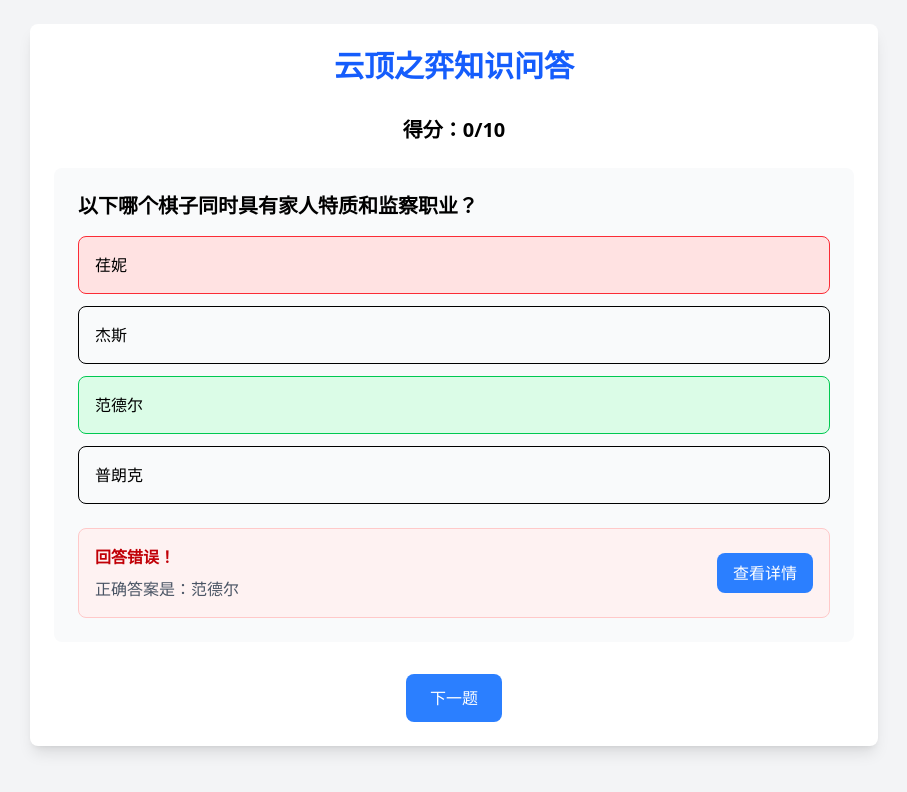
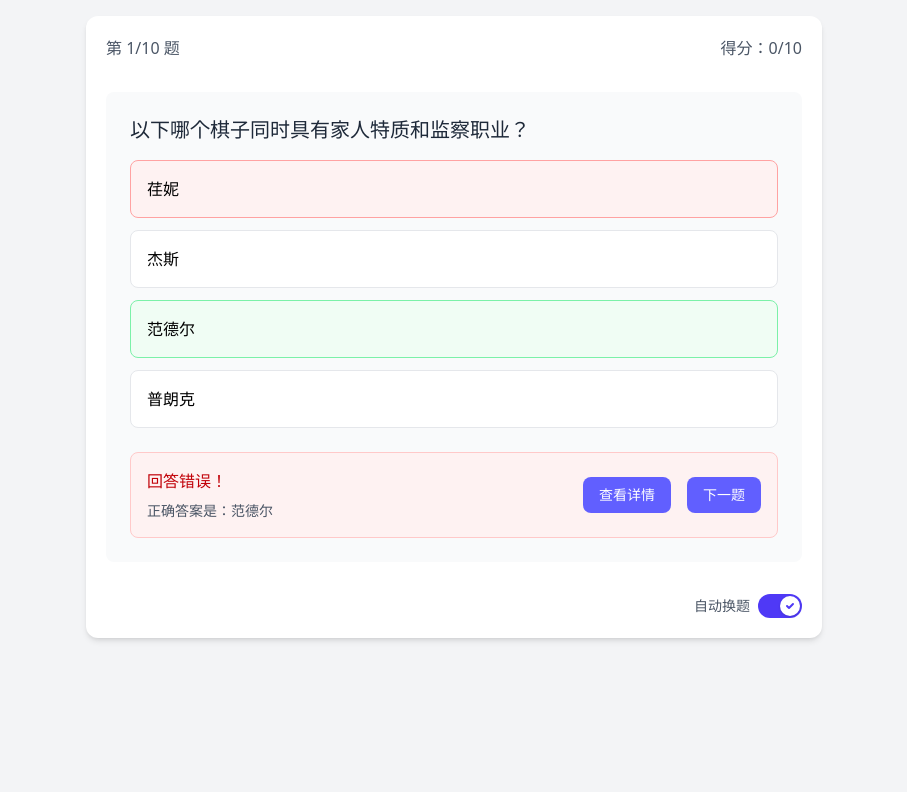
Before and after one commit to hanxuanyu/TFTTFTQuiz, a Vue app: page / in a window 1280 px wide. Both pictures are taken after a click on the button "荏妮". Shown: the top 792 px of the page, without its empty margins (186-1093 px from the left). Built offline with nearby package versions, Linux system fonts and the light colour scheme.

Commit message:
界面优化

```diff
--- a/package.json
+++ b/package.json
@@ -9,6 +9,7 @@
     "preview": "vite preview"
   },
   "dependencies": {
+    "@headlessui/vue": "^1.7.23",
     "@tailwindcss/vite": "^4.0.14",
     "vue": "^3.5.13"
   },
--- /dev/null
+++ b/src/components/Switch.vue
@@ -0,0 +1,49 @@
+<template>
+  <button
+    type="button"
+    class="relative inline-flex h-6 w-11 flex-shrink-0 cursor-pointer rounded-full border-2 border-transparent transition-colors duration-200 ease-in-out focus:outline-none"
+    :class="modelValue ? 'bg-indigo-600' : 'bg-gray-200'"
+    @click="$emit('update:modelValue', !modelValue)"
+  >
+    <span
+      class="pointer-events-none relative inline-block h-5 w-5 transform rounded-full bg-white shadow ring-0 transition duration-200 ease-in-out"
+      :class="modelValue ? 'translate-x-5' : 'translate-x-0'"
+    >
+      <span
+        class="absolute inset-0 flex h-full w-full items-center justify-center transition-opacity duration-200 ease-in-out"
+        :class="modelValue ? 'opacity-0 duration-100 ease-out' : 'opacity-100 duration-200 ease-in'"
+      >
+        <svg class="h-3 w-3 text-gray-400" fill="none" viewBox="0 0 12 12">
+          <path
+            d="M4 8l2-2m0 0l2-2M6 6L4 4m2 2l2 2"
+            stroke="currentColor"
+            stroke-width="2"
+            stroke-linecap="round"
+            stroke-linejoin="round"
+          />
+        </svg>
+      </span>
+      <span
+        class="absolute inset-0 flex h-full w-full items-center justify-center transition-opacity duration-200 ease-in-out"
+        :class="modelValue ? 'opacity-100 duration-200 ease-in' : 'opacity-0 duration-100 ease-out'"
+      >
+        <svg class="h-3 w-3 text-indigo-600" fill="currentColor" viewBox="0 0 12 12">
+          <path
+            d="M3.707 5.293a1 1 0 00-1.414 1.414l1.414-1.414zM5 8l-.707.707a1 1 0 001.414 0L5 8zm4.707-3.293a1 1 0 00-1.414-1.414l1.414 1.414zm-7.414 2l2 2 1.414-1.414-2-2-1.414 1.414zm3.414 2l4-4-1.414-1.414-4 4 1.414 1.414z"
+          />
+        </svg>
+      </span>
+    </span>
+  </button>
+</template>
+
+<script setup>
+defineProps({
+  modelValue: {
+    type: Boolean,
+    required: true
+  }
+})
+
+defineEmits(['update:modelValue'])
+</script>
--- a/src/components/TFTQuiz.vue
+++ b/src/components/TFTQuiz.vue
@@ -1,17 +1,23 @@
 <template>
-  <div class="max-w-4xl mx-auto p-6">
-    <div class="bg-white rounded-lg shadow-lg p-6">
-      <h1 class="text-3xl font-bold text-center text-blue-600 mb-8">云顶之弈知识问答</h1>
+  <div class="max-w-3xl mx-auto p-4">
+    <div class="bg-white rounded-xl shadow-md p-5">
+      <!-- 顶部信息栏 -->
+      <div class="flex justify-between items-center mb-8">
+        <!-- 进度显示 -->
+        <div class="text-gray-600">
+          <span class="font-medium">第 {{ currentQuestionIndex + 1 }}/{{ totalQuestions }} 题</span>
+        </div>
 
         <!-- 得分显示 -->
-      <div class="text-center mb-6">
-        <span class="text-xl font-semibold">得分：{{ score }}/{{ totalQuestions }}</span>
+        <div class="text-gray-600">
+          <span class="font-medium">得分：{{ score }}/{{ totalQuestions }}</span>
+        </div>
       </div>
 
       <!-- 问题卡片 -->
       <div v-if="currentQuestion" class="mb-8">
         <div class="bg-gray-50 rounded-lg p-6">
-          <h2 class="text-xl font-semibold mb-4">{{ currentQuestion.question }}</h2>
+          <h2 class="text-xl font-medium mb-4 text-gray-800">{{ currentQuestion.question }}</h2>
 
           <!-- 选项列表 -->
           <div class="space-y-3">
@@ -19,12 +25,13 @@
               v-for="(option, index) in currentQuestion.options"
               :key="index"
               @click="checkAnswer(option)"
-              class="w-full p-4 text-left rounded-lg border transition-colors"
+              class="w-full p-4 text-left rounded-lg border transition-all duration-200"
               :class="{
-                'bg-blue-100 border-blue-500': selectedAnswer === option,
-                'hover:bg-gray-100': !selectedAnswer,
-                'bg-green-100 border-green-500': showResult && ((currentQuestion.type === 'chess' && option.value === currentQuestion.correctAnswer) || (currentQuestion.type === 'trait' && option.text === currentQuestion.correctAnswer.text)),
-                'bg-red-100 border-red-500': showResult && ((currentQuestion.type === 'chess' && option.value === selectedAnswer.value && option.value !== currentQuestion.correctAnswer) || (currentQuestion.type === 'trait' && option.text === selectedAnswer.text && option.text !== currentQuestion.correctAnswer.text))
+                'bg-indigo-50 border-indigo-300': selectedAnswer === option && !showResult,
+                'hover:bg-gray-50 border-gray-200 bg-white': !selectedAnswer && !showResult,
+                'bg-green-50 border-green-300': showResult && ((currentQuestion.type === 'chess' && option.value === currentQuestion.correctAnswer) || (currentQuestion.type === 'trait' && option.text === currentQuestion.correctAnswer.text)),
+                'bg-red-50 border-red-300': showResult && ((currentQuestion.type === 'chess' && option.value === selectedAnswer.value && option.value !== currentQuestion.correctAnswer) || (currentQuestion.type === 'trait' && option.text === selectedAnswer.text && option.text !== currentQuestion.correctAnswer.text)),
+                'bg-white border-gray-200': showResult && option !== selectedAnswer && ((currentQuestion.type === 'chess' && option.value !== currentQuestion.correctAnswer) || (currentQuestion.type === 'trait' && option.text !== currentQuestion.correctAnswer.text))
               }"
             >
               {{ option.text }}
@@ -35,32 +42,37 @@
           <div v-if="showResult" class="mt-6 p-4 rounded-lg" :class="isCorrect ? 'bg-green-50 border border-green-200' : 'bg-red-50 border border-red-200'">
             <div class="flex items-center justify-between">
               <div>
-                <p class="font-semibold" :class="isCorrect ? 'text-green-700' : 'text-red-700'">
+                <p class="font-medium" :class="isCorrect ? 'text-green-700' : 'text-red-700'">
                   {{ isCorrect ? '回答正确！' : '回答错误！' }}
                 </p>
-                <p class="mt-2 text-gray-600">
+                <p class="mt-2 text-sm text-gray-600">
                   {{ currentQuestion.type === 'chess' ? '正确答案是：' + currentQuestion.correctAnswer : '正确答案是：' + currentQuestion.correctAnswer.text }}
                 </p>
               </div>
+              <div class="flex items-center space-x-4">
                 <button
                   @click="showDetail"
-                class="px-4 py-2 bg-blue-500 text-white rounded-lg hover:bg-blue-600 transition-colors"
+                  class="px-4 py-2 bg-indigo-500 text-white text-sm rounded-lg hover:bg-indigo-600 transition-colors"
                 >
                   查看详情
+                </button>
+                <button
+                  v-if="!autoSkip || !isCorrect"
+                  @click="nextQuestion"
+                  class="px-4 py-2 bg-indigo-500 text-white text-sm rounded-lg hover:bg-indigo-600 transition-colors"
+                >
+                  下一题
                 </button>
               </div>
             </div>
           </div>
         </div>
+      </div>
 
-      <!-- 下一题按钮 -->
-      <div v-if="showResult" class="text-center">
-        <button
-          @click="nextQuestion"
-          class="px-6 py-3 bg-blue-500 text-white rounded-lg hover:bg-blue-600 transition-colors"
-        >
-          下一题
-        </button>
+      <!-- 自动换题开关 -->
+      <div class="flex items-center justify-end">
+        <span class="text-sm text-gray-600 mr-2">自动换题</span>
+        <Switch v-model="autoSkip" />
       </div>
 
       <!-- 详细信息模态框 -->
@@ -95,6 +107,7 @@ import jobData from '../assets/data/tft13/job.json'
 import ChessDetailModal from './ChessDetailModal.vue'
 import TraitDetailModal from './TraitDetailModal.vue'
 import QuizCompleteModal from './QuizCompleteModal.vue'
+import Switch from './Switch.vue'
 
 const score = ref(0)
 const totalQuestions = ref(10)
@@ -108,6 +121,7 @@ const showDetailModal = ref(false)
 const currentChessDetail = ref(null)
 const showTraitModal = ref(false)
 const currentTraitDetail = ref(null)
+const autoSkip = ref(true) // 默认开启自动跳过
 
 // 添加计算属性判断答案是否正确
 const isCorrect = computed(() => {
@@ -277,11 +291,23 @@ const checkAnswer = (answer) => {
   if (currentQuestion.value.type === 'chess') {
     if (answer.value === currentQuestion.value.correctAnswer) {
       score.value++
+      // 根据自动跳过设置决定是否自动进入下一题
+      if (autoSkip.value) {
+        setTimeout(() => {
+          nextQuestion()
+        }, 1000)
+      }
     }
     currentChessDetail.value = chessData.data.find(chess => chess.displayName === currentQuestion.value.correctAnswer)
   } else {
     if (answer.text === currentQuestion.value.correctAnswer.text) {
       score.value++
+      // 根据自动跳过设置决定是否自动进入下一题
+      if (autoSkip.value) {
+        setTimeout(() => {
+          nextQuestion()
+        }, 1000)
+      }
     }
     currentTraitDetail.value = currentQuestion.value.correctAnswer
   }
--- a/src/components/TraitDetailModal.vue
+++ b/src/components/TraitDetailModal.vue
@@ -1,21 +1,35 @@
 <template>
-  <Transition name="fade">
-    <div v-if="modelValue" class="fixed inset-0 flex items-center justify-center z-50">
-      <!-- 背景遮罩 -->
-      <div class="absolute inset-0 bg-gray-900/50 backdrop-blur-sm"></div>
+  <TransitionRoot appear :show="modelValue" as="template">
+    <Dialog as="div" @close="handleClose" class="relative z-10">
+      <TransitionChild
+        as="template"
+        enter="duration-300 ease-out"
+        enter-from="opacity-0"
+        enter-to="opacity-100"
+        leave="duration-200 ease-in"
+        leave-from="opacity-100"
+        leave-to="opacity-0"
+      >
+        <div class="fixed inset-0 bg-gray-900/50 backdrop-blur-sm" />
+      </TransitionChild>
 
-      <!-- 模态框内容 -->
-      <div class="relative bg-white rounded-lg p-6 max-w-4xl w-full mx-4 max-h-[90vh] overflow-y-auto shadow-xl transform transition-all">
-        <div class="flex justify-between items-center mb-4">
-          <h2 class="text-2xl font-bold text-gray-800">特质和职业详情</h2>
-          <button @click="$emit('update:modelValue', false)" class="text-gray-500 hover:text-gray-700 transition-colors">
-            <svg class="w-6 h-6" fill="none" stroke="currentColor" viewBox="0 0 24 24">
-              <path stroke-linecap="round" stroke-linejoin="round" stroke-width="2" d="M6 18L18 6M6 6l12 12" />
-            </svg>
-          </button>
-        </div>
-
-        <div class="grid grid-cols-1 md:grid-cols-2 gap-6">
+      <div class="fixed inset-0 overflow-y-auto">
+        <div class="flex min-h-full items-center justify-center p-4 text-center">
+          <TransitionChild
+            as="template"
+            enter="duration-300 ease-out"
+            enter-from="opacity-0 scale-95"
+            enter-to="opacity-100 scale-100"
+            leave="duration-200 ease-in"
+            leave-from="opacity-100 scale-100"
+            leave-to="opacity-0 scale-95"
+          >
+            <DialogPanel class="w-full max-w-2xl transform overflow-hidden rounded-2xl bg-white p-6 text-left align-middle shadow-xl transition-all">
+              <DialogTitle as="h3" class="text-xl font-bold text-gray-900 mb-4">
+                特质和职业详情
+              </DialogTitle>
+              <div class="mt-4">
+                <div v-if="trait" class="space-y-6">
                   <!-- 特质详情 -->
                   <div v-if="traits.length > 0" class="space-y-4">
                     <h3 class="text-xl font-semibold text-blue-600">特质</h3>
@@ -53,24 +67,46 @@
                   </div>
                 </div>
               </div>
+
+              <div class="mt-6 flex justify-end">
+                <button
+                  type="button"
+                  class="inline-flex justify-center rounded-md border border-transparent bg-indigo-100 px-4 py-2 text-sm font-medium text-indigo-900 hover:bg-indigo-200 focus:outline-none focus-visible:ring-2 focus-visible:ring-indigo-500 focus-visible:ring-offset-2"
+                  @click="handleClose"
+                >
+                  关闭
+                </button>
               </div>
-  </Transition>
+            </DialogPanel>
+          </TransitionChild>
+        </div>
+      </div>
+    </Dialog>
+  </TransitionRoot>
 </template>
 
 <script setup>
+import { Dialog, DialogPanel, DialogTitle, TransitionChild, TransitionRoot } from '@headlessui/vue'
 import { computed } from 'vue'
 import raceData from '../assets/data/tft13/race.json'
 import jobData from '../assets/data/tft13/job.json'
 
 const props = defineProps({
-  modelValue: Boolean,
+  modelValue: {
+    type: Boolean,
+    required: true
+  },
   trait: {
     type: Object,
     required: true
+  },
+  autoClose: {
+    type: Boolean,
+    default: true
   }
 })
 
-defineEmits(['update:modelValue'])
+const emit = defineEmits(['update:modelValue'])
 
 // 计算特质和职业列表
 const traits = computed(() => {
@@ -86,6 +122,10 @@ const jobs = computed(() => {
     jobData.data.find(job => job.name === jobName)
   ).filter(Boolean)
 })
+
+const handleClose = () => {
+  emit('update:modelValue', false)
+}
 </script>
 
 <style scoped>
```
Also changed, not shown: src/components/ChessDetailModal.vue (+75 -25 lines), 1 other file (tests, documents, lock files or other folders). Lines whose indentation alone changed are shown as unchanged.
